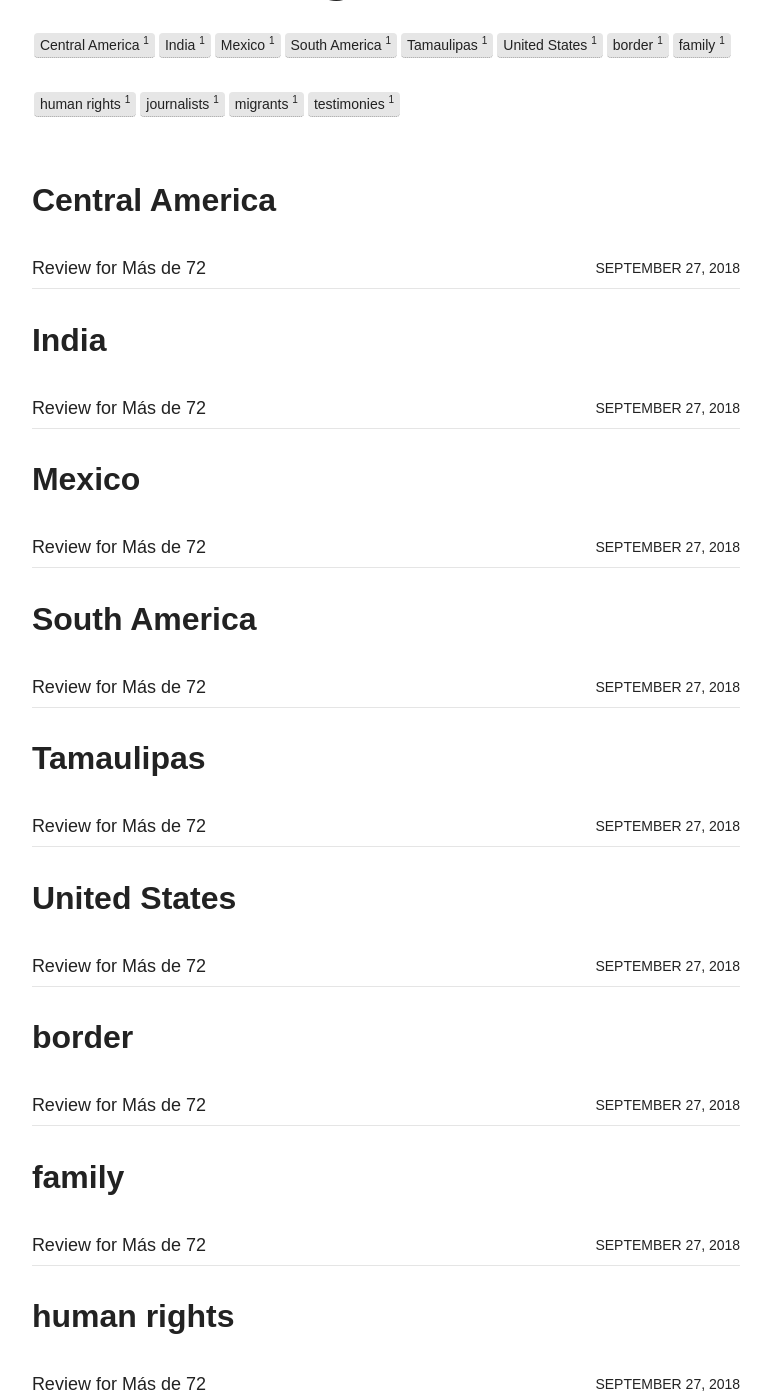
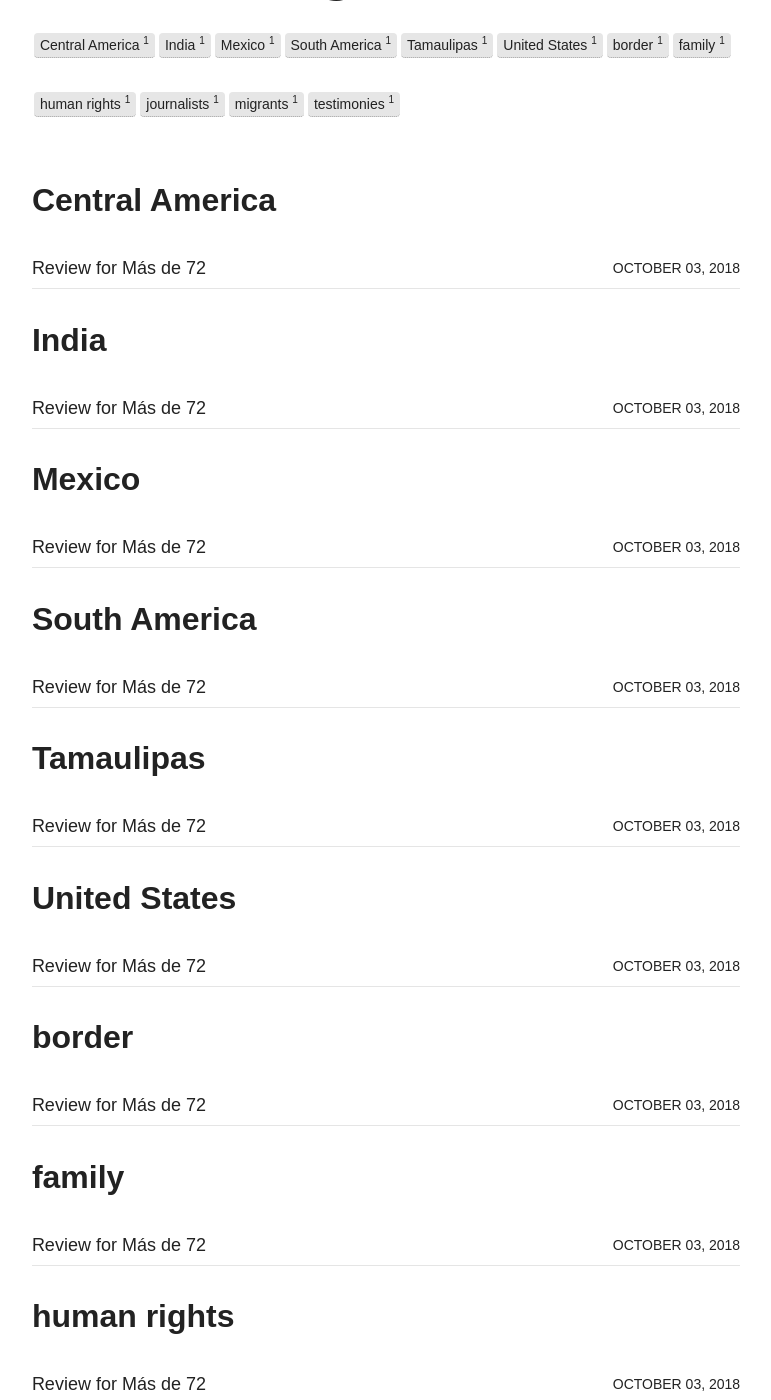
Before and after one commit to pilarvillanueva/criticalarchives, a Jekyll site: the page built from tags/index.md, in a window 1280 px wide and 1400 px high, scrolled down 548 px. Shown: the whole window, without its empty margins (254-1025 px from the left). Built offline with Jekyll 4.4.1, drawn with Linux system fonts in a browser that asks for light colours; nearby versions of some CDN libraries; some of the changed text lies outside the part shown.

Commit message:
Changing pub date

```diff
--- a/_posts/blog/2018-09-27-Mas-de-72.md
+++ b/_posts/blog/2018-10-03-Mas-de-72.md
@@ -1,7 +1,7 @@
 ---
 layout: post
 title: "Review for Más de 72"
-modified: September 29, 2018
+modified: October 3, 2018
 categories: blog
 excerpt: Más de 72 is a digital project that collects primary sources pertaining to the massacre of 72 migrants from Central and South America and India.
 tags:
```
